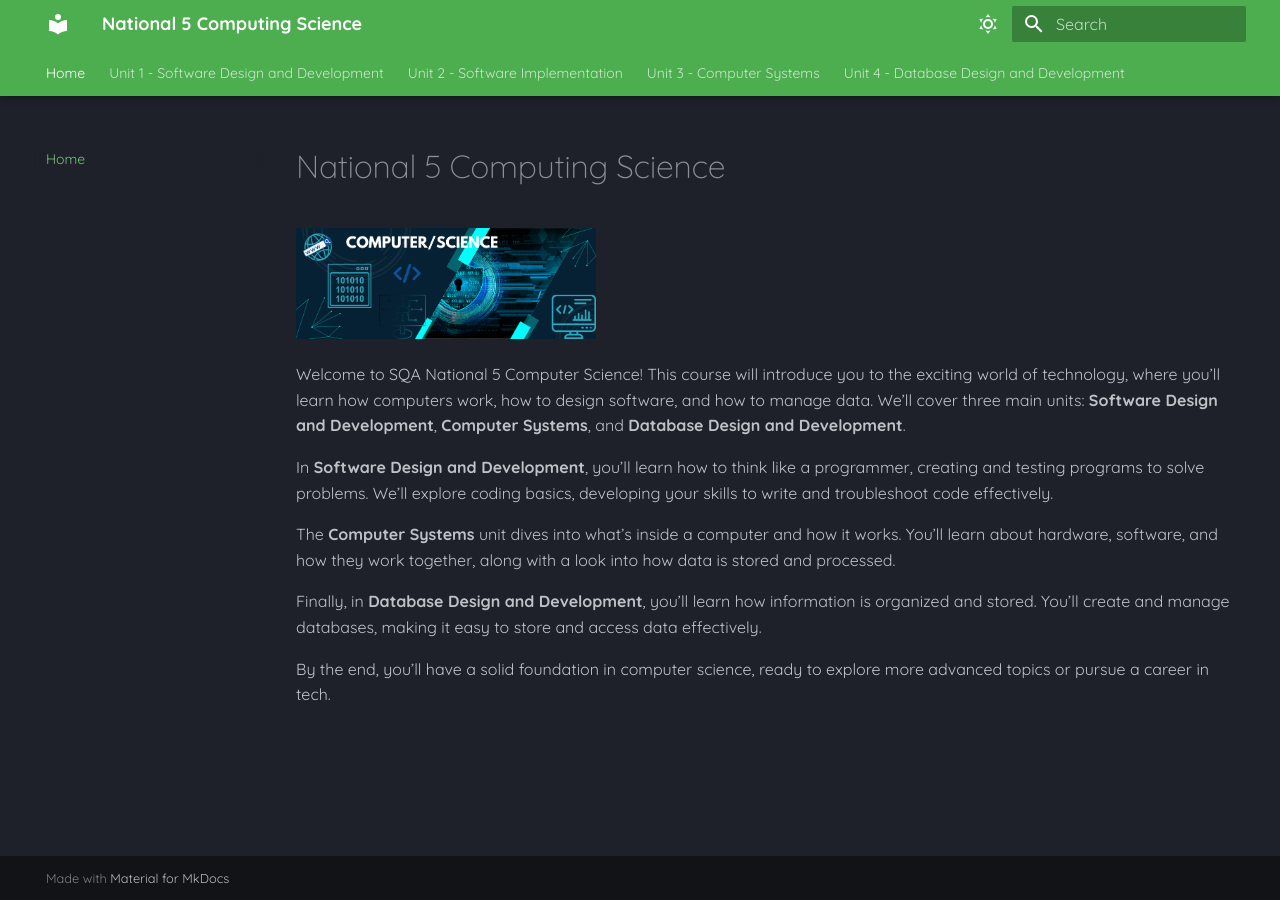
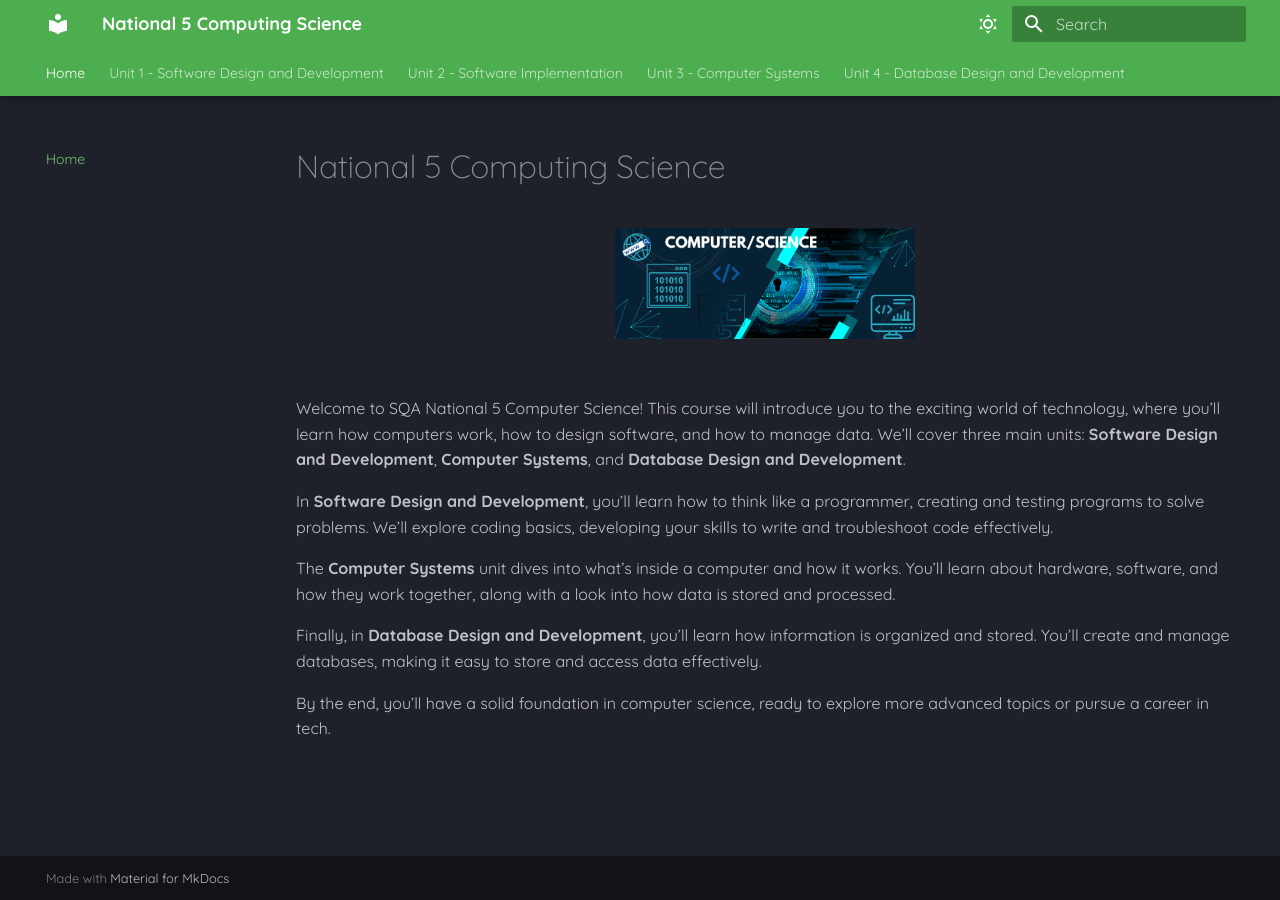
Before and after one commit to Mr-Wood-CS/National-5-Computing-Science-Markdown-Files, an MkDocs documentation site: the page built from docs/index.md, in a window 1280 px wide. Built offline with MkDocs 1.6.1 and Material for MkDocs 9.7.7, drawn with Linux system fonts in a browser that asks for light colours.

Commit message:
Update index.md

```diff
--- a/docs/index.md
+++ b/docs/index.md
@@ -1,6 +1,9 @@
 # National 5 Computing Science
 
-![Image title](../Images/ComputerScience.png){ width="300" }
+<figure markdown="span">
+  ![Image title](./Images/ComputerScience.png){ width="300" }
+  <figcaption></figcaption>
+</figure>
 
 Welcome to SQA National 5 Computer Science! This course will introduce you to the exciting world of technology, where you’ll learn how computers work, how to design software, and how to manage data. We’ll cover three main units: **Software Design and Development**, **Computer Systems**, and **Database Design and Development**.
 
```
